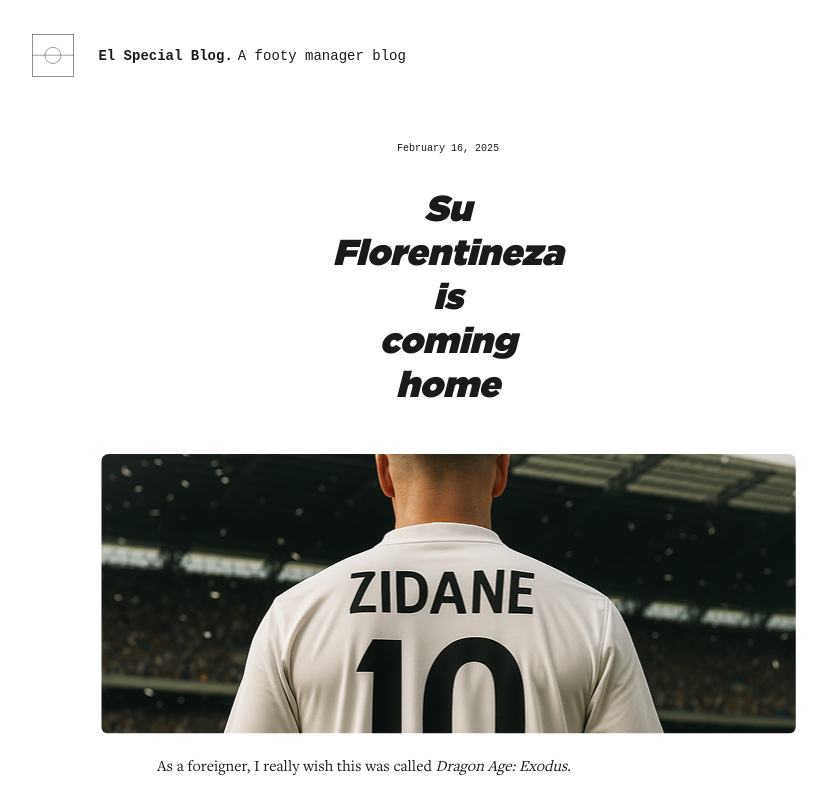
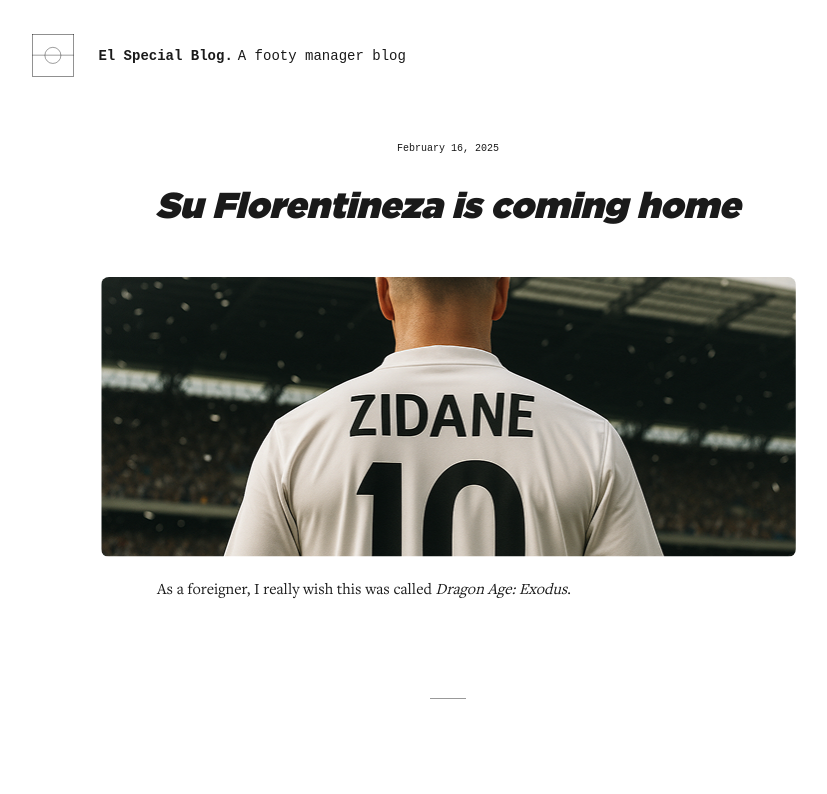
Before and after one commit to rnhnn/el-special-blog, a Next.js app: page / in a window 1280 px wide. Shown: the top 794 px of the page, without its empty margins (192-1019 px from the left). Built offline with nearby package versions, Linux system fonts and the light colour scheme; a small style sheet from the web is missing.

Commit message:
add another version of gotham ultra

```diff
--- a/src/app/globals.css
+++ b/src/app/globals.css
@@ -8,11 +8,15 @@
 }
 
 @font-face {
-    font-family: "Gotham-Ultra";
-    src: url("/fonts/Gotham-Ultra-TD.woff") format("woff2");
+    font-family: 'Gotham Ultra';
+    src: url("/fonts/Gotham-Ultra.woff2") format('woff2'),
+        url("/fonts/Gotham-Ultra.woff") format('woff');
+    font-weight: normal;
     font-style: normal;
-    font-display: block;
+    font-display: swap;
 }
+
+
 
 /* VARIABLES */
 
@@ -124,7 +128,7 @@
   margin-top: 32px;
   margin-bottom: 48px;
   text-align: center;
-  font-family: "Gotham-Ultra";
+  font-family: 'Gotham Ultra';
   font-weight: normal;
   font-size: 36px;
   font-style: italic;
```
Also changed, not shown: public/fonts/Gotham-Ultra.woff (added), public/fonts/Gotham-Ultra.woff2 (added).
